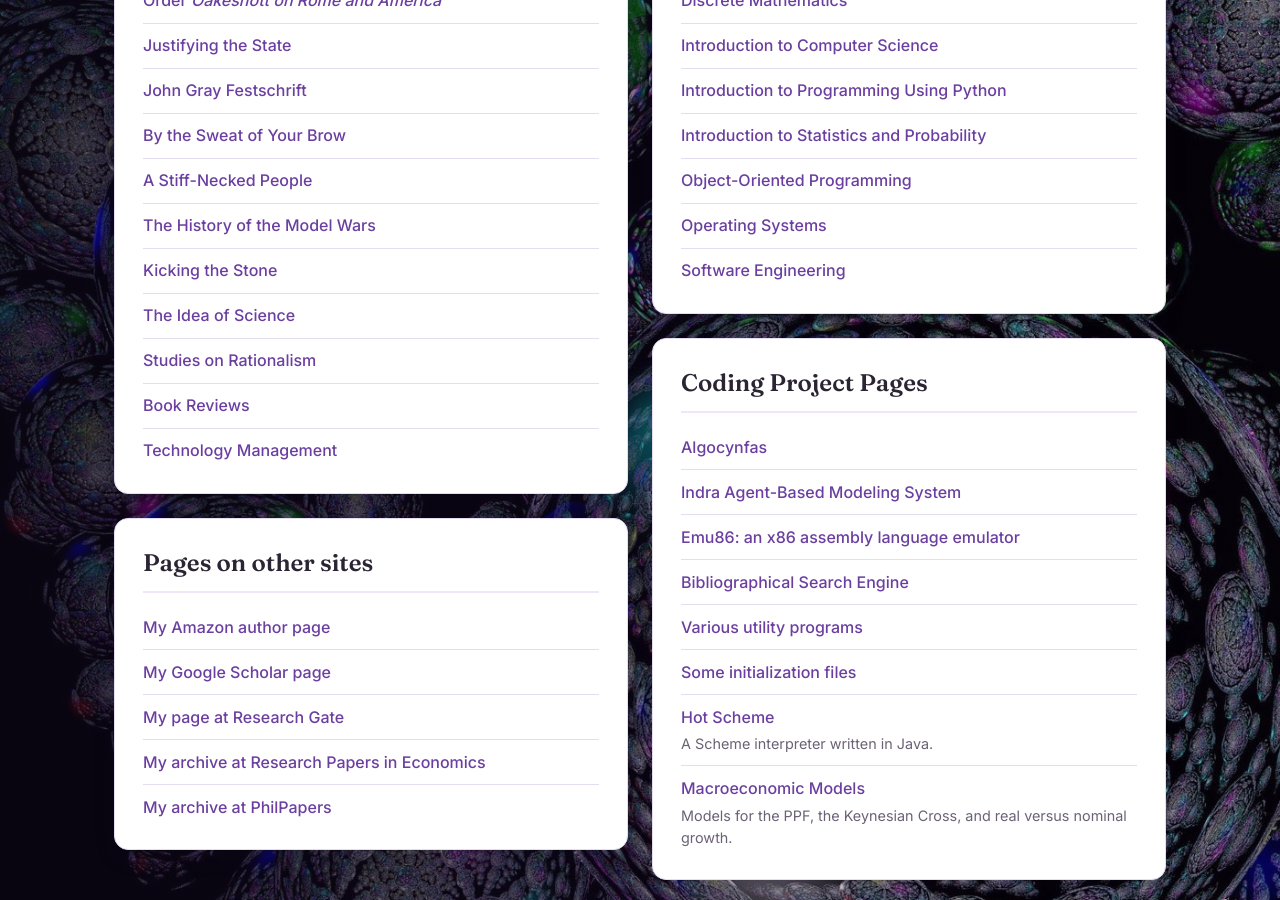
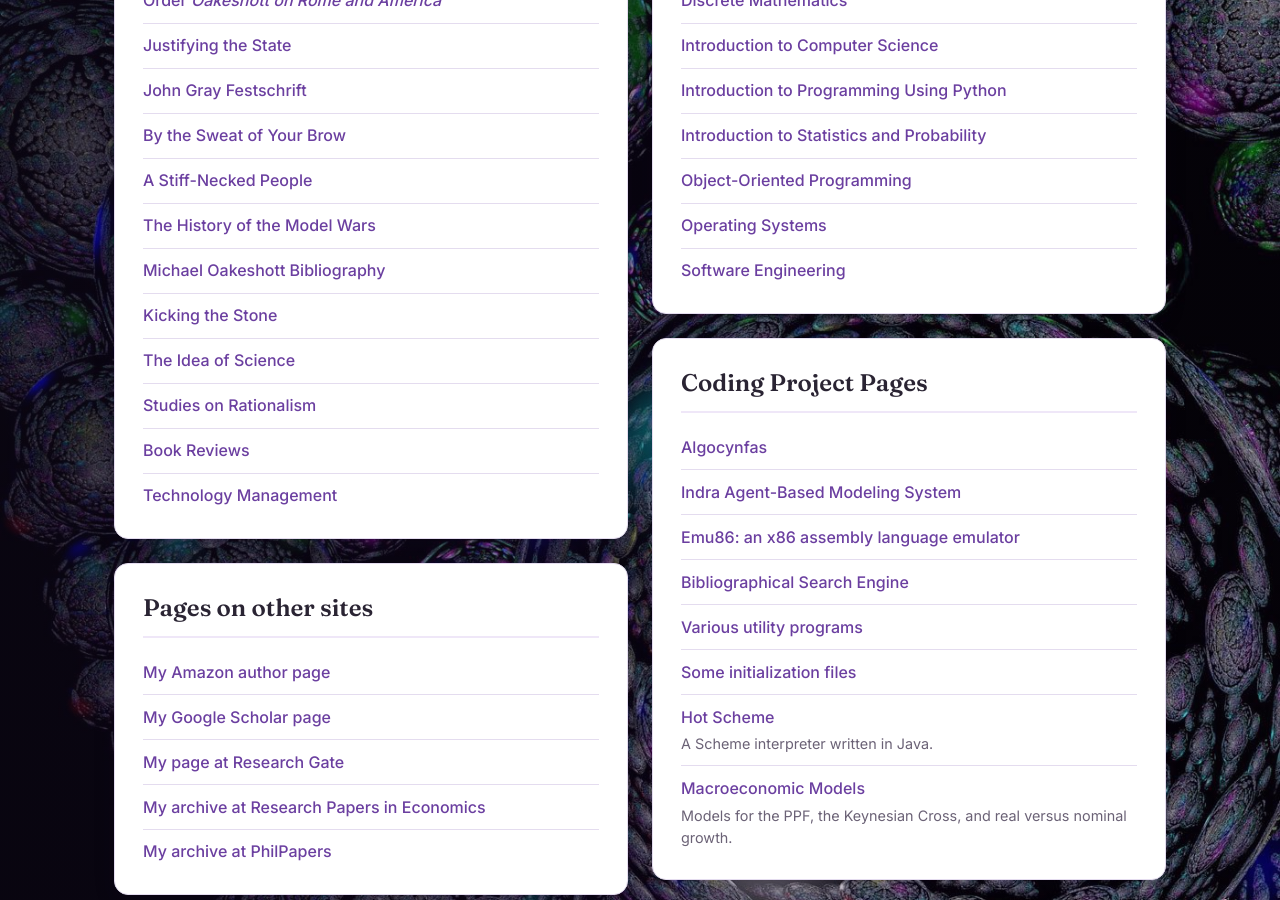
Before and after one commit to gcallah/gcallah.github.io, a Jekyll site: the page index.html, which Jekyll copies as it is, in a window 1280 px wide and 900 px high, scrolled down 525 px. Built offline with Jekyll 4.4.1, drawn with Linux system fonts in a browser that asks for light colours.

Commit message:
Add Michael Oakeshott Bibliography link to Writing Projects
Co-Authored-By: Claude Opus 5.5 <noreply@anthropic.com>

```diff
--- a/index.html
+++ b/index.html
@@ -52,6 +52,7 @@
                         <li><a href="../work/index.html">By the Sweat of Your Brow</a></li>
                         <li><a href="../hambone/index.html">A Stiff-Necked People</a></li>
                         <li><a href="../ModelWarsPublic/index.html">The History of the Model Wars</a></li>
+                        <li><a href="https://moabiblio.pythonanywhere.com/oakeshott/">Michael Oakeshott Bibliography</a></li>
                         <li><a href="../KickingTheStone/index.html">Kicking the Stone</a></li>
                         <li><a href="../history_of_science/index.html">The Idea of Science</a></li>
                         <li><a href="../Rationalism/index.html">Studies on Rationalism</a></li>
```
